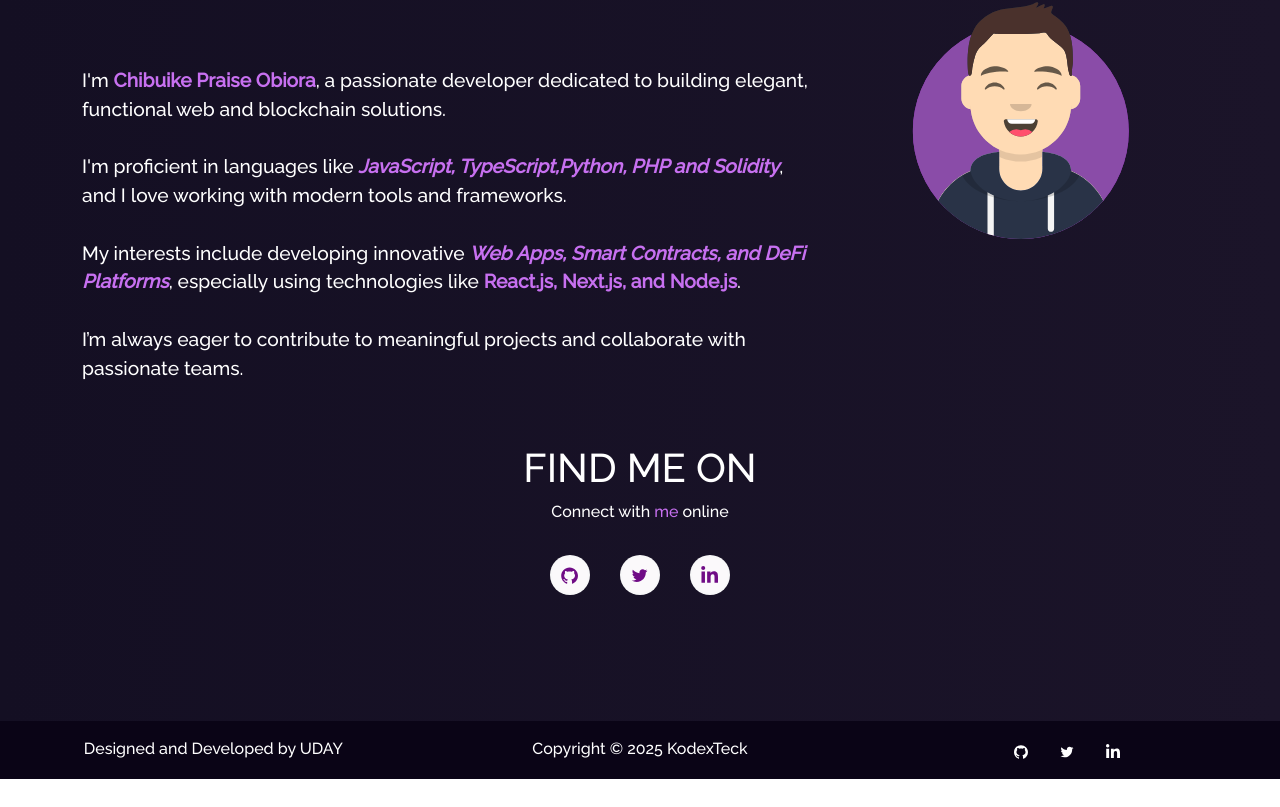
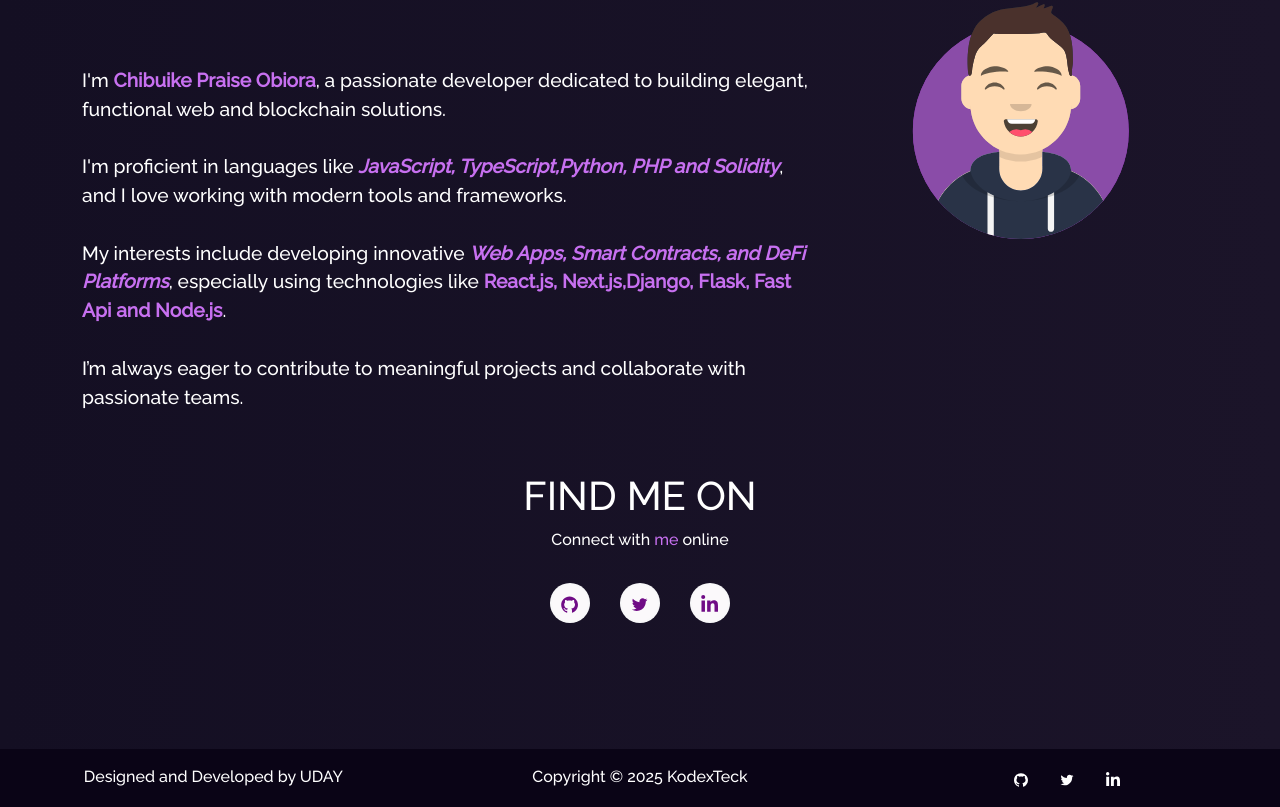
Before and after one commit to Obiorachibuike/CodexTech, a React (Create React App) app: page / in a window 1280 px wide. Shown: the part 918-1725 px from the top of the page. Before the commit the page ends 1697 px from the top, so only its background shows below. Built offline with nearby package versions, Linux system fonts and the light colour scheme.

Commit message:
Update Home2.js

```diff
--- a/src/components/Home/Home2.js
+++ b/src/components/Home/Home2.js
@@ -31,7 +31,7 @@ function Home2() {
                 <b className="purple">Web Apps, Smart Contracts, and DeFi Platforms</b>
               </i>
               , especially using technologies like{" "}
-              <b className="purple">React.js, Next.js, and Node.js</b>.
+              <b className="purple">React.js, Next.js,Django, Flask, Fast Api and Node.js</b>.
               <br />
               <br />
               I’m always eager to contribute to meaningful projects and collaborate with passionate teams.
```
